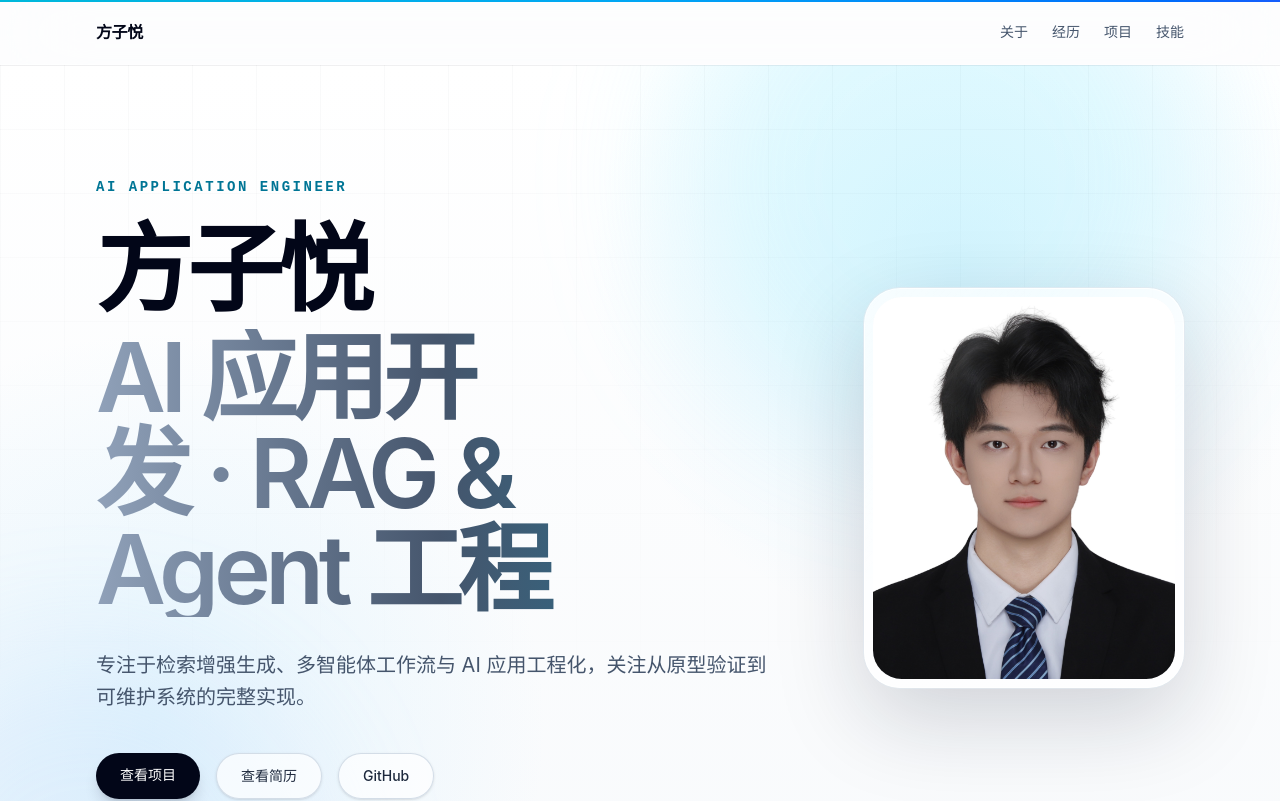
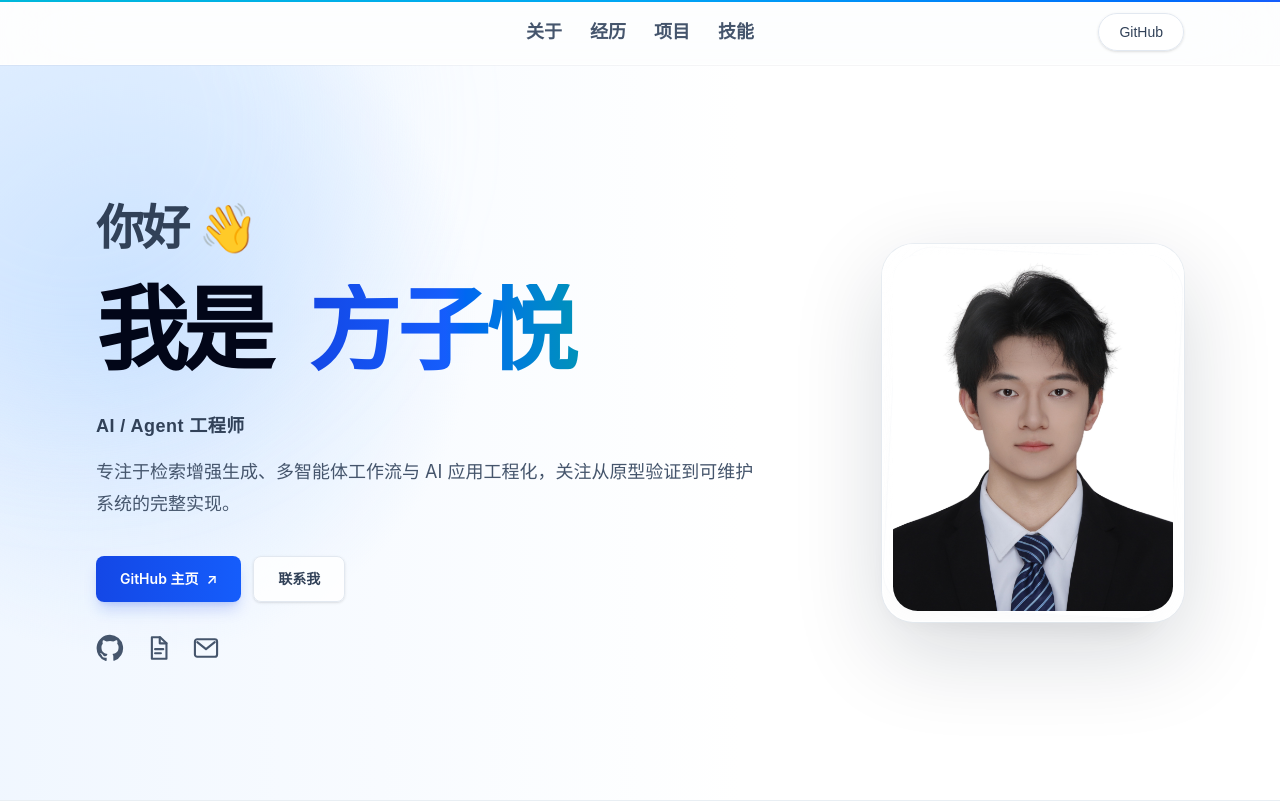
Before and after one commit to luckyboyo/resume-site, a Next.js app: page / in a window 1280 px wide. Shown: the top 801 px of the page. Built offline with nearby package versions, Linux system fonts and the light colour scheme.

Commit message:
优化首页UI

```diff
--- a/src/app/globals.css
+++ b/src/app/globals.css
@@ -25,6 +25,10 @@
     background: #a5f3fc;
     color: #0f172a;
   }
+}
+
+.font-yahei {
+  font-family: "Microsoft YaHei", "Microsoft YaHei UI", "PingFang SC", "Noto Sans SC", sans-serif;
 }
 
 @keyframes ambient-drift {
--- a/src/components/layout/Header.tsx
+++ b/src/components/layout/Header.tsx
@@ -4,20 +4,16 @@ import { Container } from "@/components/ui/Container";
 
 export function Header() {
   return (
-    <header className="sticky top-0 z-50 border-b border-white/60 bg-white/72 shadow-[0_1px_0_rgba(15,23,42,0.04)] backdrop-blur-2xl supports-[backdrop-filter]:bg-white/64">
-      <Container className="flex min-h-16 items-center justify-between gap-6">
-        <Link
-          className="font-semibold tracking-tight text-slate-950 outline-none focus-visible:rounded focus-visible:ring-2 focus-visible:ring-cyan-600 focus-visible:ring-offset-4"
-          href="/"
-        >
-          {site.name}
-        </Link>
+    <header className="sticky top-0 z-50 border-b border-white/70 bg-white/78 shadow-[0_1px_0_rgba(15,23,42,0.04)] backdrop-blur-2xl supports-[backdrop-filter]:bg-white/68">
+      <Container className="flex min-h-16 items-center justify-between gap-3 md:grid md:grid-cols-[1fr_auto_1fr] md:gap-6">
+        <div aria-hidden="true" className="hidden md:block" />
+
         <nav aria-label="主导航">
-          <ul className="flex items-center gap-4 text-sm text-slate-600 sm:gap-6">
+          <ul className="font-yahei flex items-center gap-3 text-sm font-semibold text-slate-600 sm:gap-5 sm:text-base lg:gap-7 lg:text-lg">
             {site.navigation.map((item) => (
               <li key={item.href}>
                 <Link
-                  className="outline-none transition hover:text-slate-950 focus-visible:rounded focus-visible:ring-2 focus-visible:ring-cyan-600 focus-visible:ring-offset-4"
+                  className="outline-none transition duration-300 hover:text-blue-700 focus-visible:rounded focus-visible:ring-2 focus-visible:ring-blue-600 focus-visible:ring-offset-4"
                   href={item.href}
                 >
                   {item.label}
@@ -26,6 +22,15 @@ export function Header() {
             ))}
           </ul>
         </nav>
+
+        <a
+          className="font-yahei shrink-0 justify-self-end rounded-full border border-slate-200 bg-white/80 px-3 py-2 text-xs text-slate-700 shadow-sm outline-none transition duration-300 hover:-translate-y-0.5 hover:border-blue-200 hover:text-blue-700 hover:shadow-md focus-visible:ring-2 focus-visible:ring-blue-600 focus-visible:ring-offset-4 sm:px-5 sm:text-sm"
+          href={site.githubUrl}
+          rel="noreferrer"
+          target="_blank"
+        >
+          GitHub
+        </a>
       </Container>
     </header>
   );
--- a/src/components/sections/HeroSection.tsx
+++ b/src/components/sections/HeroSection.tsx
@@ -8,7 +8,7 @@ import { Container } from "@/components/ui/Container";
 import { site } from "@/content/site";
 
 const entrance = {
-  hidden: { opacity: 0, y: 28, filter: "blur(7px)" },
+  hidden: { opacity: 0, y: 26, filter: "blur(7px)" },
   visible: { opacity: 1, y: 0, filter: "blur(0px)" },
 };
 
@@ -19,107 +19,146 @@ export function HeroSection() {
     target: sectionRef,
     offset: ["start start", "end start"],
   });
-  const portraitY = useTransform(scrollYProgress, [0, 1], [0, 72]);
-  const portraitScale = useTransform(scrollYProgress, [0, 1], [1, 0.96]);
+  const portraitY = useTransform(scrollYProgress, [0, 1], [0, 56]);
+  const portraitScale = useTransform(scrollYProgress, [0, 1], [1, 0.97]);
 
   const initial = shouldReduceMotion ? false : "hidden";
   const animate = shouldReduceMotion ? undefined : "visible";
   const transition = (delay: number) => ({
-    duration: 0.82,
+    duration: 0.78,
     delay,
     ease: [0.22, 1, 0.36, 1] as const,
   });
 
   return (
     <section
-      className="relative flex min-h-[calc(100svh-4rem)] items-center overflow-hidden border-b border-slate-200/80 py-20 sm:py-28"
+      className="relative flex min-h-[calc(100svh-4rem)] items-center overflow-hidden border-b border-slate-200/70 py-16 sm:py-20 lg:py-24"
       ref={sectionRef}
     >
-      <div className="absolute inset-0 -z-20 bg-[radial-gradient(circle_at_75%_24%,rgba(125,211,252,0.22),transparent_32%),radial-gradient(circle_at_12%_78%,rgba(186,230,253,0.34),transparent_30%),linear-gradient(180deg,#ffffff_0%,#f8fafc_100%)]" />
-      <div className="ambient-orb absolute -top-40 right-[5%] -z-10 size-[32rem] rounded-full bg-cyan-200/25 blur-3xl" />
-      <div className="ambient-orb ambient-orb-delayed absolute -bottom-48 -left-32 -z-10 size-[28rem] rounded-full bg-blue-200/25 blur-3xl" />
-      <div className="absolute inset-0 -z-10 bg-[linear-gradient(rgba(15,23,42,0.025)_1px,transparent_1px),linear-gradient(90deg,rgba(15,23,42,0.025)_1px,transparent_1px)] bg-[size:64px_64px] [mask-image:linear-gradient(to_bottom,black,transparent_78%)]" />
+      <div className="absolute inset-0 -z-20 bg-white" />
+      <div className="absolute inset-y-0 left-0 -z-10 w-[58%] bg-[radial-gradient(circle_at_18%_34%,rgba(191,219,254,0.68),transparent_44%),linear-gradient(90deg,rgba(239,246,255,0.9),transparent)]" />
+      <div className="ambient-orb absolute -top-56 -left-44 -z-10 size-[34rem] rounded-full bg-blue-200/30 blur-3xl" />
 
       <Container>
-        <div className="grid items-center gap-14 lg:grid-cols-[minmax(0,1fr)_20rem] lg:gap-20">
-          <div>
+        <div className="grid items-center gap-16 lg:grid-cols-[minmax(0,1.4fr)_minmax(17rem,0.6fr)] lg:gap-20">
+          <div className="relative z-10">
             <motion.p
               animate={animate}
-              className="font-mono text-sm font-semibold tracking-[0.18em] text-cyan-700 uppercase"
+              className="text-4xl font-semibold tracking-[-0.04em] text-slate-700 sm:text-5xl"
               initial={initial}
               variants={entrance}
-              transition={transition(0.05)}
+              transition={transition(0.04)}
             >
-              AI Application Engineer
+              你好 <span aria-hidden="true">👋</span>
             </motion.p>
+
             <motion.h1
               animate={animate}
-              className="mt-6 max-w-5xl text-5xl font-semibold tracking-[-0.055em] text-balance text-slate-950 sm:text-7xl lg:text-8xl"
+              className="mt-8 flex flex-wrap items-baseline gap-x-8 gap-y-2 text-5xl font-bold tracking-[-0.065em] text-slate-950 sm:gap-x-10 sm:text-7xl lg:text-[5.75rem] lg:leading-none"
               initial={initial}
               variants={entrance}
-              transition={transition(0.14)}
+              transition={transition(0.13)}
             >
-              {site.name}
-              <span className="mt-3 block bg-gradient-to-r from-slate-400 via-slate-600 to-cyan-700 bg-clip-text text-transparent">
-                {site.role}
+              <span>我是</span>
+              <span className="inline-block bg-gradient-to-r from-blue-700 via-blue-600 to-cyan-600 bg-clip-text pr-2 tracking-[-0.035em] text-transparent">
+                {site.name}
               </span>
             </motion.h1>
-            <motion.p
+
+            <motion.div
               animate={animate}
-              className="mt-8 max-w-2xl text-lg leading-8 text-slate-600 sm:text-xl"
+              className="mt-9"
               initial={initial}
               variants={entrance}
-              transition={transition(0.23)}
+              transition={transition(0.22)}
             >
-              {site.description}
-            </motion.p>
+              <p className="font-yahei text-base font-semibold tracking-wide text-slate-700 sm:text-lg">
+                {site.role}
+              </p>
+              <p className="mt-4 max-w-2xl text-base leading-8 text-slate-600 sm:text-lg">
+                {site.description}
+              </p>
+            </motion.div>
+
             <motion.div
               animate={animate}
-              className="mt-10 flex flex-wrap gap-4"
+              className="mt-9 flex flex-wrap gap-3"
               initial={initial}
               variants={entrance}
-              transition={transition(0.32)}
+              transition={transition(0.31)}
             >
+              <a
+                className="group relative inline-flex items-center gap-2 overflow-hidden rounded-lg bg-gradient-to-r from-blue-700 to-blue-600 px-6 py-3 text-sm font-semibold text-white shadow-lg shadow-blue-700/20 outline-none transition duration-300 hover:-translate-y-0.5 hover:shadow-xl hover:shadow-blue-700/25 focus-visible:ring-2 focus-visible:ring-blue-600 focus-visible:ring-offset-4"
+                href={site.githubUrl}
+                rel="noreferrer"
+                target="_blank"
+              >
+                <span className="relative z-10">GitHub 主页</span>
+                <span className="relative z-10" aria-hidden="true">↗</span>
+                <span className="absolute inset-0 -translate-x-full bg-gradient-to-r from-transparent via-white/20 to-transparent transition-transform duration-700 group-hover:translate-x-full" />
+              </a>
               <Link
-                className="group relative overflow-hidden rounded-full bg-slate-950 px-6 py-3 text-sm font-medium text-white shadow-lg shadow-slate-950/15 outline-none transition duration-300 hover:-translate-y-0.5 hover:bg-slate-800 hover:shadow-xl focus-visible:ring-2 focus-visible:ring-cyan-600 focus-visible:ring-offset-4"
-                href="/#projects"
+                className="inline-flex items-center rounded-lg border border-slate-200 bg-white/80 px-6 py-3 text-sm font-semibold text-slate-700 shadow-sm outline-none backdrop-blur transition duration-300 hover:-translate-y-0.5 hover:border-slate-300 hover:bg-white hover:shadow-md focus-visible:ring-2 focus-visible:ring-blue-600 focus-visible:ring-offset-4"
+                href="/#contact"
               >
-                <span className="relative z-10">查看项目</span>
-                <span className="absolute inset-0 -translate-x-full bg-gradient-to-r from-transparent via-white/20 to-transparent transition-transform duration-700 group-hover:translate-x-full" />
+                联系我
               </Link>
+            </motion.div>
+
+            <motion.div
+              animate={animate}
+              className="mt-8 flex items-center gap-5 text-slate-600"
+              initial={initial}
+              variants={entrance}
+              transition={transition(0.39)}
+            >
               <a
-                className="rounded-full border border-slate-300/80 bg-white/70 px-6 py-3 text-sm font-medium text-slate-800 shadow-sm outline-none backdrop-blur transition duration-300 hover:-translate-y-0.5 hover:border-slate-400 hover:bg-white hover:shadow-md focus-visible:ring-2 focus-visible:ring-cyan-600 focus-visible:ring-offset-4"
+                aria-label="访问 GitHub"
+                className="rounded-md outline-none transition duration-300 hover:-translate-y-1 hover:text-blue-700 focus-visible:ring-2 focus-visible:ring-blue-600 focus-visible:ring-offset-4"
+                href={site.githubUrl}
+                rel="noreferrer"
+                target="_blank"
+              >
+                <svg aria-hidden="true" className="size-7" fill="currentColor" viewBox="0 0 24 24">
+                  <path d="M12 .7a11.5 11.5 0 0 0-3.64 22.4c.58.1.79-.25.79-.56v-2.23c-3.22.7-3.9-1.37-3.9-1.37-.53-1.34-1.29-1.7-1.29-1.7-1.05-.72.08-.7.08-.7 1.17.08 1.78 1.2 1.78 1.2 1.04 1.77 2.72 1.26 3.38.96.1-.75.4-1.26.74-1.55-2.57-.3-5.27-1.29-5.27-5.69 0-1.26.45-2.29 1.19-3.09-.12-.29-.52-1.47.11-3.05 0 0 .97-.31 3.16 1.18a10.9 10.9 0 0 1 5.76 0c2.2-1.49 3.16-1.18 3.16-1.18.63 1.58.23 2.76.11 3.05.74.8 1.19 1.83 1.19 3.09 0 4.42-2.71 5.39-5.29 5.68.42.36.79 1.06.79 2.14v3.17c0 .31.21.67.8.56A11.5 11.5 0 0 0 12 .7Z" />
+                </svg>
+              </a>
+              <a
+                aria-label="查看 PDF 简历"
+                className="rounded-md outline-none transition duration-300 hover:-translate-y-1 hover:text-blue-700 focus-visible:ring-2 focus-visible:ring-blue-600 focus-visible:ring-offset-4"
                 href={site.resumeUrl}
                 rel="noreferrer"
                 target="_blank"
               >
-                查看简历
+                <svg aria-hidden="true" className="size-7" fill="none" stroke="currentColor" strokeWidth="1.8" viewBox="0 0 24 24">
+                  <path d="M6.75 2.75h7.1L19.25 8v13.25H6.75z" strokeLinejoin="round" />
+                  <path d="M13.5 2.75V8h5.75M9.5 13h7M9.5 16.5h5" strokeLinecap="round" strokeLinejoin="round" />
+                </svg>
               </a>
-              <a
-                className="rounded-full border border-slate-300/80 bg-white/70 px-6 py-3 text-sm font-medium text-slate-800 shadow-sm outline-none backdrop-blur transition duration-300 hover:-translate-y-0.5 hover:border-slate-400 hover:bg-white hover:shadow-md focus-visible:ring-2 focus-visible:ring-cyan-600 focus-visible:ring-offset-4"
-                href={site.githubUrl}
-                rel="noreferrer"
-                target="_blank"
+              <Link
+                aria-label="前往联系区域"
+                className="rounded-md outline-none transition duration-300 hover:-translate-y-1 hover:text-blue-700 focus-visible:ring-2 focus-visible:ring-blue-600 focus-visible:ring-offset-4"
+                href="/#contact"
               >
-                GitHub
-              </a>
+                <svg aria-hidden="true" className="size-7" fill="none" stroke="currentColor" strokeWidth="1.8" viewBox="0 0 24 24">
+                  <rect height="15" rx="2" width="19" x="2.5" y="4.5" />
+                  <path d="m4.5 7 7.5 6 7.5-6" strokeLinecap="round" strokeLinejoin="round" />
+                </svg>
+              </Link>
             </motion.div>
           </div>
 
           <motion.div
             animate={animate}
-            className="mx-auto w-full max-w-72 lg:max-w-none"
+            className="relative mx-auto w-full max-w-72 sm:max-w-80 lg:max-w-none"
             initial={initial}
-            style={
-              shouldReduceMotion
-                ? undefined
-                : { y: portraitY, scale: portraitScale }
-            }
+            style={shouldReduceMotion ? undefined : { y: portraitY, scale: portraitScale }}
             variants={entrance}
-            transition={transition(0.2)}
+            transition={transition(0.18)}
           >
-            <div className="glass-highlight group relative aspect-[4/5] overflow-hidden rounded-[2.25rem] border border-white/80 bg-white/70 p-2 shadow-[0_30px_90px_rgba(15,23,42,0.18)] ring-1 ring-slate-200/70 backdrop-blur-xl">
-              <div className="relative size-full overflow-hidden rounded-[1.8rem] bg-slate-100">
+            <div className="absolute inset-2 rotate-3 rounded-[2.25rem] border border-slate-200 bg-white/55 shadow-xl shadow-slate-900/5" />
+            <div className="glass-highlight group relative aspect-[4/5] overflow-hidden rounded-[2rem] border border-white/90 bg-white/75 p-2.5 shadow-[0_30px_90px_rgba(15,23,42,0.16)] ring-1 ring-slate-200/70 backdrop-blur-xl">
+              <div className="relative size-full overflow-hidden rounded-[1.55rem] bg-slate-100">
                 <Image
                   fill
                   priority
--- a/src/content/site.ts
+++ b/src/content/site.ts
@@ -1,6 +1,6 @@
 export const site = {
   name: "方子悦",
-  role: "AI 应用开发 · RAG & Agent 工程",
+  role: "AI  /  Agent 工程师",
   description:
     "专注于检索增强生成、多智能体工作流与 AI 应用工程化，关注从原型验证到可维护系统的完整实现。",
   githubUrl: "https://github.com/luckyboyo",
```
